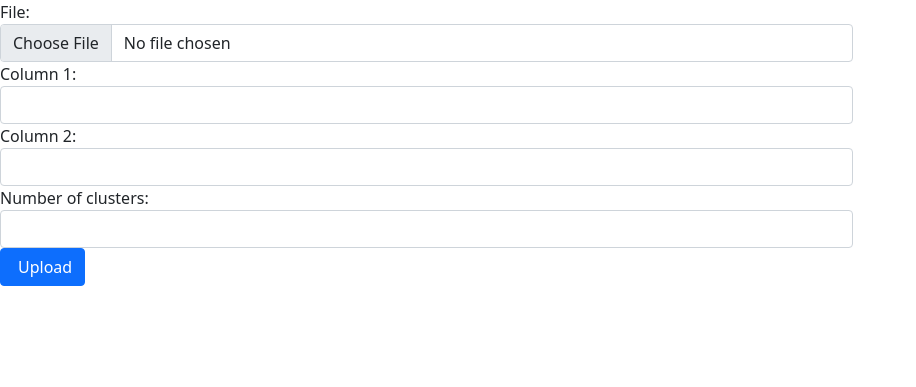
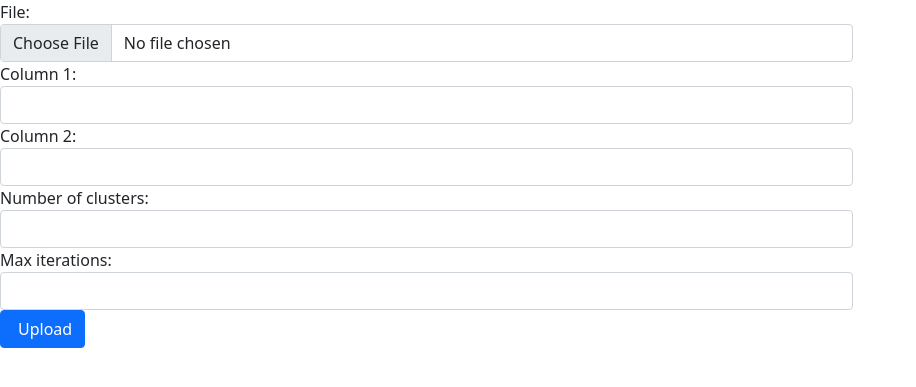
Before and after one commit to 3nws/clustering-web-app, a Django app: page /form/ in a window 1280 px wide. Shown: the top 387 px of the page, without its empty margins (0-916 px from the left). Run offline with Django 3.2, Linux system fonts and the light colour scheme.

Commit message:
getting max iter from form

```diff
--- a/mysite/form/views.py
+++ b/mysite/form/views.py
@@ -22,6 +22,7 @@ def result(request):
     column_1 = int(form['column_1'])
     column_2 = int(form['column_2'])
     num_of_clusters = int(form['cluster-count'])
+    max_iterations = int(form['max_iter'])
     X=dataset.iloc[:, [column_1,column_2]].values
     kmeans = KMeans(n_clusters=num_of_clusters, init ='k-means++', max_iter=300, n_init=10,random_state=0 )
     y_kmeans = kmeans.fit_predict(X)
--- a/mysite/templates/index.html
+++ b/mysite/templates/index.html
@@ -79,6 +79,20 @@
         </div>
       </div>
       <div class="form-group">
+        <label for="max_iter" class="col-md-3 col-sm-3 col-xs-12 control-label">
+          Max iterations:
+        </label>
+        <div class="col-md-8">
+          <input
+            type="number"
+            name="max_iter"
+            id="max_iter"
+            required="True"
+            class="form-control"
+          />
+        </div>
+      </div>
+      <div class="form-group">
         <div
           class="col-md-3 col-sm-3 col-xs-12 col-md-offset-3"
           style="margin-bottom: 10px"
```
